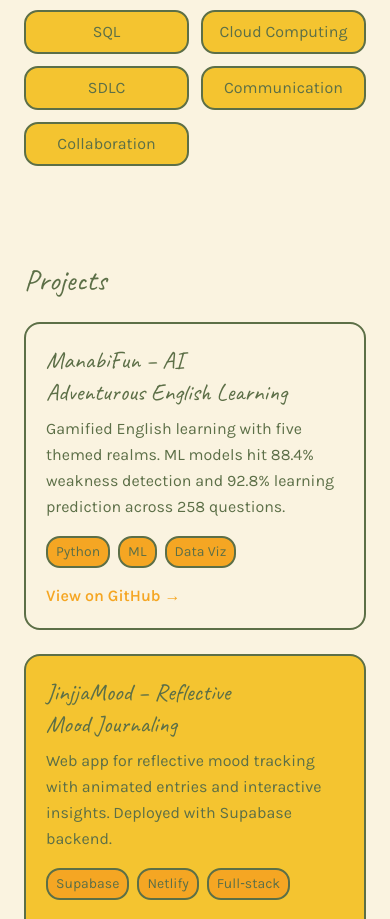
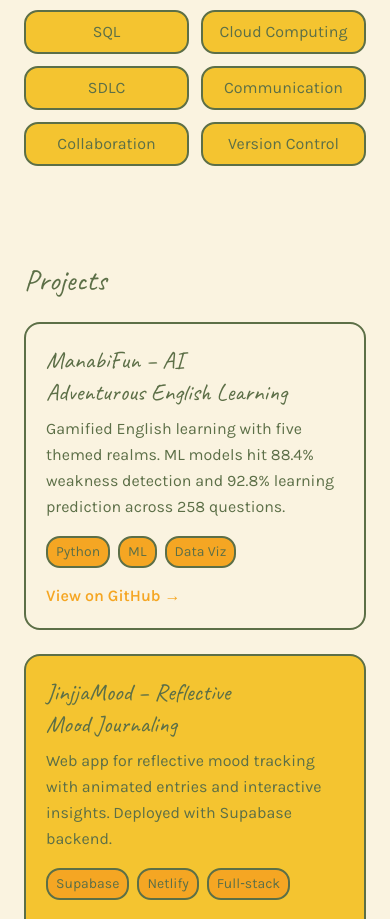
Before and after one commit to chsriv/chsriv-personal-portfolio-site, a Next.js app: page / in a window 390 px wide. Shown: the part 1754-2673 px from the top of the page. Built offline with nearby package versions, Linux system fonts and the light colour scheme.

Commit message:
feat: add Version Control skill card
Introduce new skill card with responsive grid layout.

Co-authored-by: Srivishnavi Chebrolu <134829048+chsriv@users.noreply.github.com>

```diff
--- a/components/skills-grid.tsx
+++ b/components/skills-grid.tsx
@@ -10,6 +10,7 @@ const skills = [
   "SDLC",
   "Communication",
   "Collaboration",
+  "Version Control",
 ]
 
 export default function SkillsGrid() {
--- a/package.json
+++ b/package.json
@@ -51,7 +51,7 @@
     "next-themes": "latest",
     "react": "latest",
     "react-day-picker": "9.8.0",
-    "react-dom": "18.0.0",
+    "react-dom": "19.0.0",
     "react-hook-form": "^7.60.0",
     "react-resizable-panels": "^2.1.7",
     "recharts": "2.15.4",
```
Also changed, not shown: 2 other files (tests, documents, lock files or other folders).
